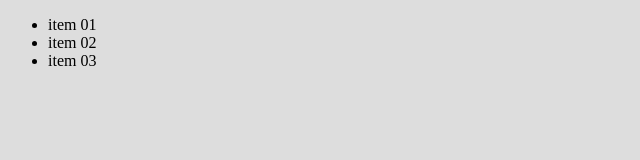
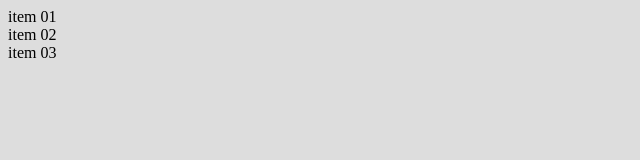
Before and after one commit to gitMonks/js30, a website: page app/index.html in a window 1280 px wide. Shown: the whole page, without its empty margins (0-640 px from the left). Drawn offline with Linux system fonts and the light colour scheme.

Commit message:
added styles for ul and li

```diff
--- a/app/sass/styles.scss
+++ /dev/null
@@ -1,7 +0,0 @@
-html, body {
-	height: 100%;
-}
-
-body {
-	background-color: #ddd;
-}
--- /dev/null
+++ b/app/scss/styles.scss
@@ -0,0 +1,16 @@
+html, body {
+	height: 100%;
+}
+
+body {
+	background-color: #ddd;
+}
+
+ul {
+	margin: 0;
+	padding: 0;
+
+	li{
+		list-style-type: none;
+	}
+}
```
Also changed, not shown: app/css/styles.css, 1 other file.
